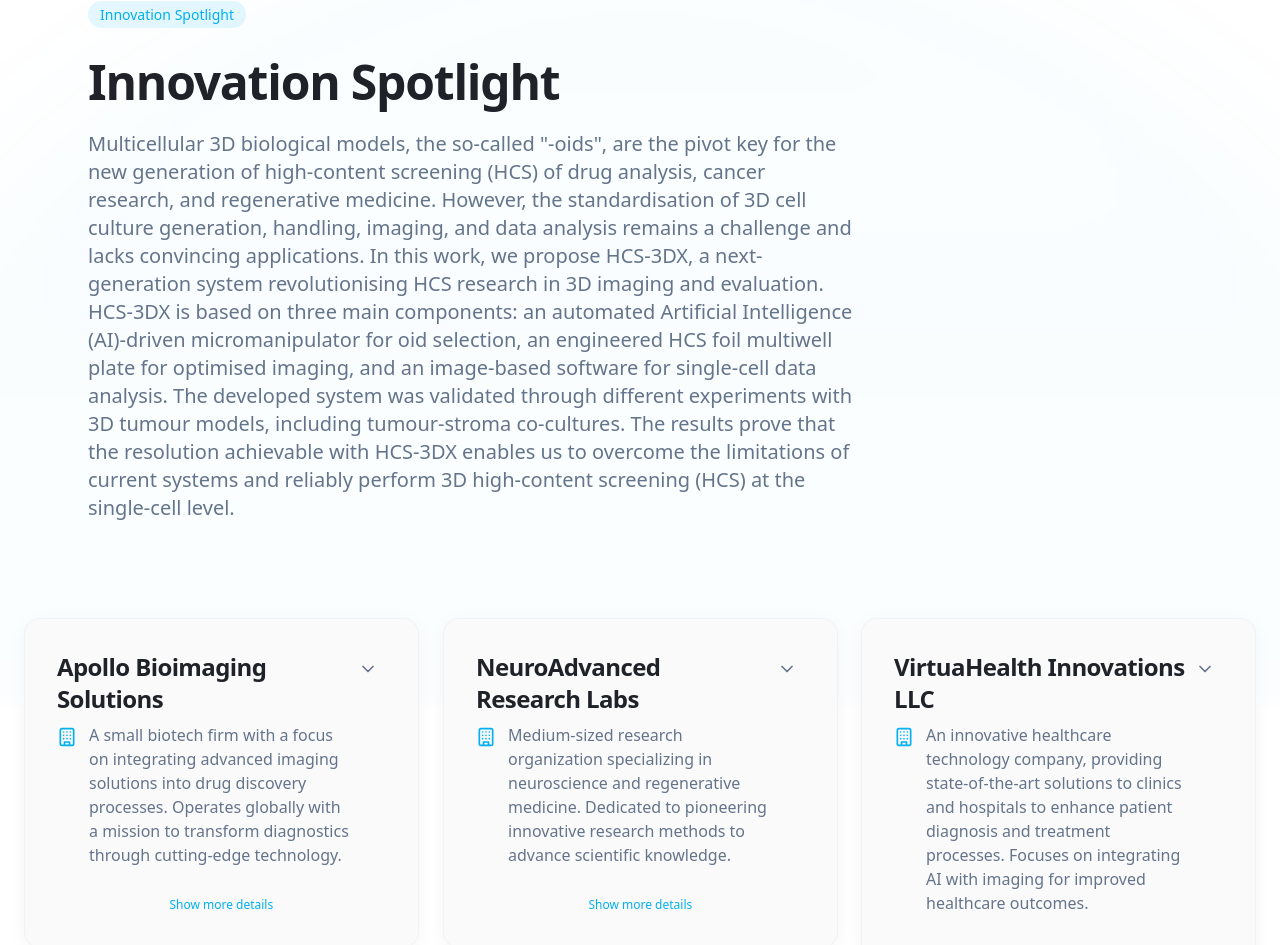
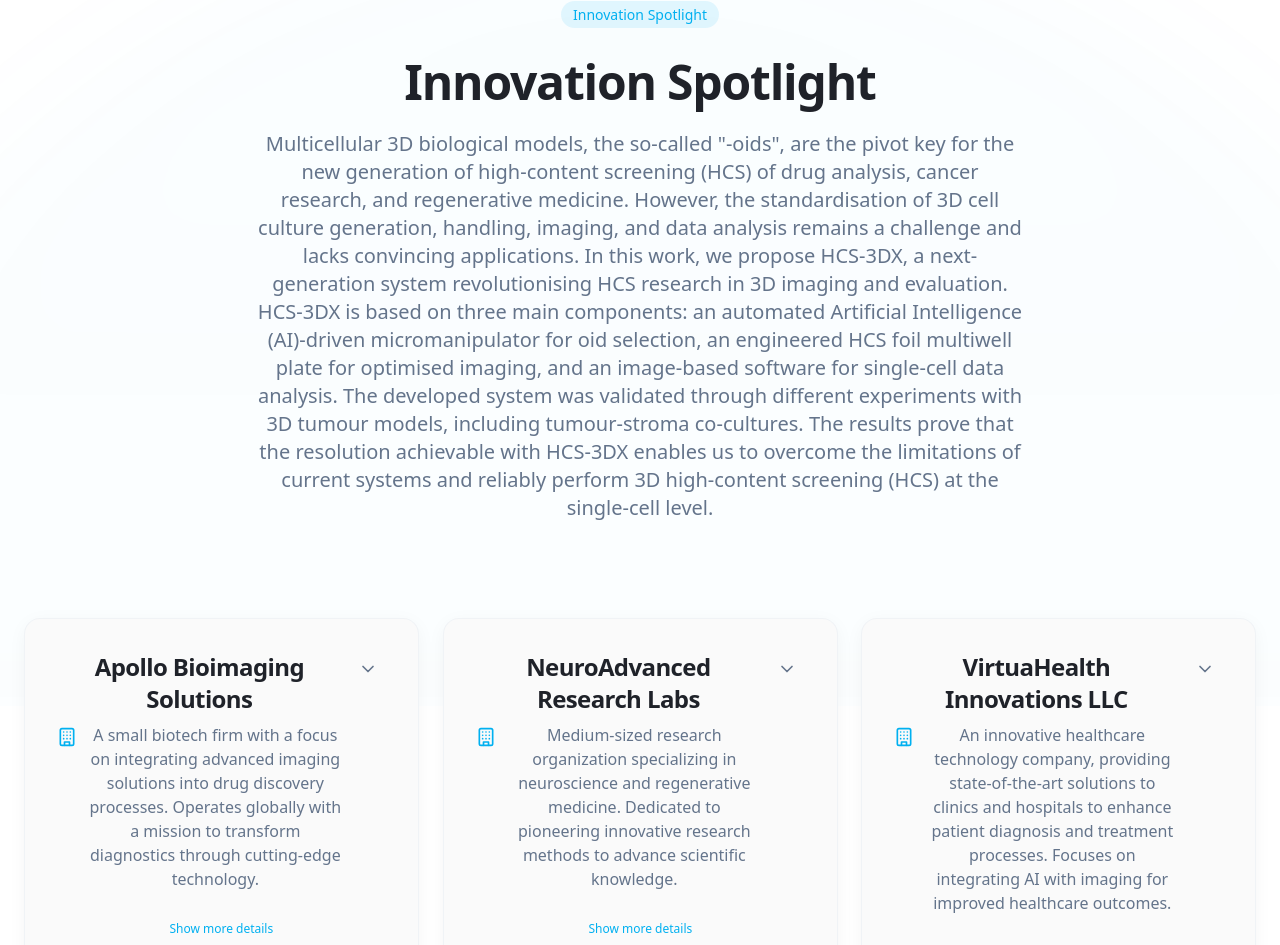
Before and after one commit to gz92/innovation-highlight-hub, a React (Vite) app: page / in a window 1280 px wide. Shown: the part 94-1039 px from the top of the page. Built offline with nearby package versions, Linux system fonts and the light colour scheme.

Commit message:
Center spotlight and titles
Centers the spotlight and titles in the application.

```diff
--- a/src/components/CompanyCard.tsx
+++ b/src/components/CompanyCard.tsx
@@ -32,7 +32,7 @@ const CompanyCard = ({ company, index }: CompanyCardProps) => {
           className="flex justify-between items-start cursor-pointer group"
           onClick={toggleExpand}
         >
-          <div className="space-y-2">
+          <div className="space-y-2 text-center w-full">
             <h3 className="text-xl md:text-2xl font-semibold tracking-tight group-hover:text-primary transition-colors">
               {company.name}
             </h3>
@@ -46,7 +46,7 @@ const CompanyCard = ({ company, index }: CompanyCardProps) => {
           </div>
 
           <button
-            className="p-2 rounded-full hover:bg-secondary transition-colors"
+            className="p-2 rounded-full hover:bg-secondary transition-colors ml-2 flex-shrink-0"
             aria-label={isExpanded ? "Collapse details" : "Expand details"}
           >
             {isExpanded ? (
@@ -93,7 +93,7 @@ const CompanyCard = ({ company, index }: CompanyCardProps) => {
 
             <div className="pt-2">
               <div className="flex items-start space-x-3">
-                <BarChart className="w-5 h-5 text-primary mt-1 flex-shrink-0" />
+                <BarChart className="w-5 w-5 text-primary mt-1 flex-shrink-0" />
                 <div>
                   <h4 className="text-sm font-medium text-foreground">Industry Filters</h4>
                   <div className="flex flex-wrap gap-2 mt-2">
--- a/src/components/Header.tsx
+++ b/src/components/Header.tsx
@@ -9,7 +9,7 @@ const Header = ({ innovationDescription }: HeaderProps) => {
   const animate = useAnimateIn();
 
   return (
-    <header className="w-full max-w-6xl mx-auto px-6 py-16 md:py-24">
+    <header className="w-full max-w-6xl mx-auto px-6 py-16 md:py-24 text-center">
       <div className={`space-y-6 transition-all duration-1000 ease-out ${animate ? 'opacity-100' : 'opacity-0 translate-y-8'}`}>
         <div className="inline-block mb-2">
           <span className="text-sm font-medium text-primary px-3 py-1 bg-primary/10 rounded-full">
@@ -21,7 +21,7 @@ const Header = ({ innovationDescription }: HeaderProps) => {
           Innovation Spotlight
         </h1>
 
-        <p className="text-muted-foreground max-w-3xl text-lg md:text-xl font-normal leading-relaxed text-pretty">
+        <p className="text-muted-foreground max-w-3xl text-lg md:text-xl font-normal leading-relaxed text-pretty mx-auto">
           {innovationDescription}
         </p>
       </div>
--- a/src/pages/Index.tsx
+++ b/src/pages/Index.tsx
@@ -85,7 +85,7 @@ const Index = () => {
 
       <Header innovationDescription={data.Innovation} />
 
-      <main className="w-full max-w-7xl mx-auto px-6 pb-24">
+      <main className="w-full max-w-7xl mx-auto px-6 pb-24 text-center">
         <div className={`grid gap-6 sm:grid-cols-2 lg:grid-cols-3 transition-all duration-1000 ease-out ${
           animate ? 'opacity-100' : 'opacity-0 translate-y-8'
         }`}>
```
